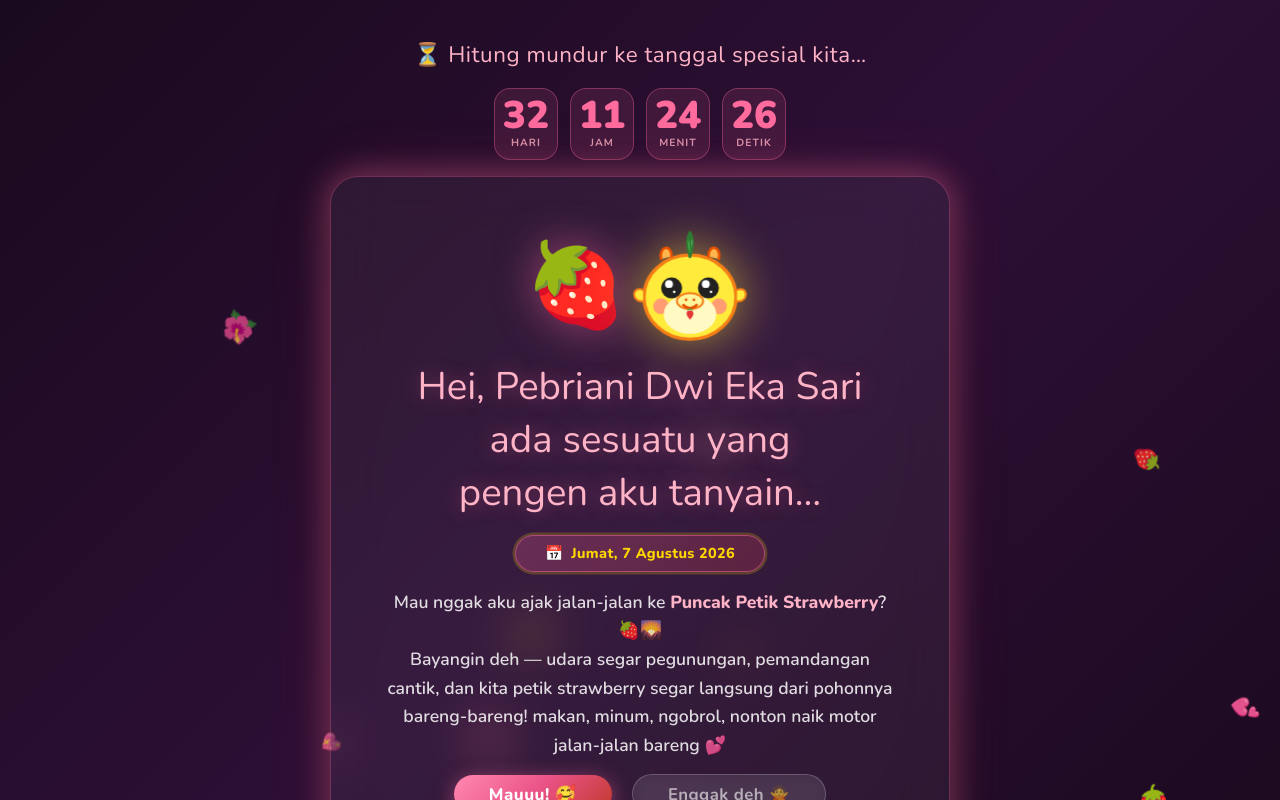
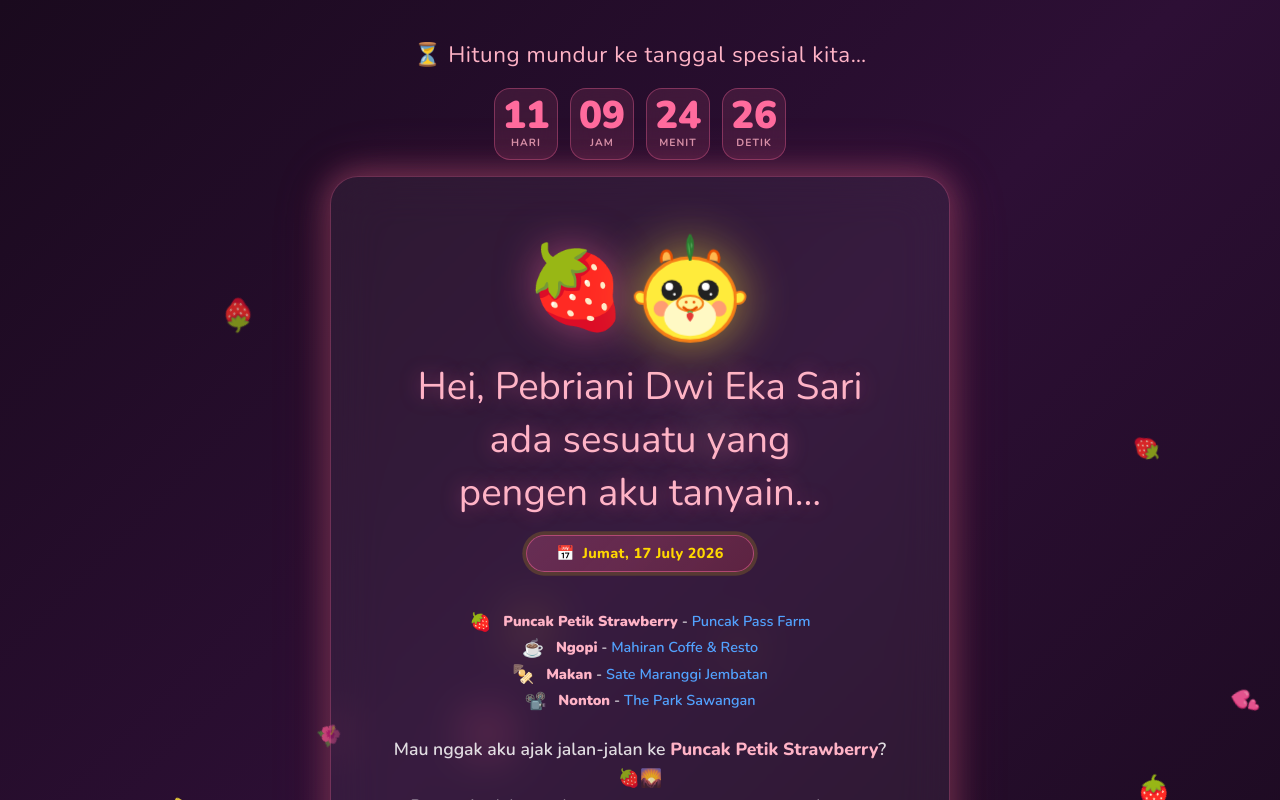
Before and after one commit to rizatsk/rollerblade, a React (Vite) app: page / in a window 1280 px wide. Shown: the top 800 px of the page. Built offline with nearby package versions, Linux system fonts and the light colour scheme; no server answers.

Commit message:
7 - update used rundown

```diff
--- a/src/App.jsx
+++ b/src/App.jsx
@@ -186,10 +186,40 @@ export default function App() {
                 }}
               >
                 <span>📅</span>
-                <span>Jumat, 7 Agustus 2026</span>
+                <span>Jumat, 17 July 2026</span>
               </div>
 
               {/* Description */}
+              <div style={{ margin: "1.3rem 0" }}>
+                <div className="flex gap-3 items-center justify-center">
+                  <span className="text-[1.1rem] mt-0.5">🍓</span>
+                  <p className="text-[0.9rem] leading-relaxed font-semibold" style={{ color: 'rgba(255,255,255,0.85)' }}>
+                    <strong style={{ color: '#ffb3c6', }}>Puncak Petik Strawberry</strong>
+                    {' '}- <a href="https://maps.app.goo.gl/u4bx83FgS1Bu8w5W6" target="_blank" rel="noopener noreferrer" className="text-blue-400 hover:underline">Puncak Pass Farm</a>
+                  </p>
+                </div>
+                <div className="flex gap-3 items-center justify-center">
+                  <span className="text-[1.1rem] mt-0.5">☕</span>
+                  <p className="text-[0.9rem] leading-relaxed font-semibold" style={{ color: 'rgba(255,255,255,0.85)' }}>
+                    <strong style={{ color: '#ffb3c6', }}>Ngopi</strong>
+                    {' '}- <a href="https://maps.app.goo.gl/1SxQBsqpLjHZ5bKi6" target="_blank" rel="noopener noreferrer" className="text-blue-400 hover:underline">Mahiran Coffe & Resto</a>
+                  </p>
+                </div>
+                <div className="flex gap-3 items-center justify-center">
+                  <span className="text-[1.1rem] mt-0.5">🍢</span>
+                  <p className="text-[0.9rem] leading-relaxed font-semibold" style={{ color: 'rgba(255,255,255,0.85)' }}>
+                    <strong style={{ color: '#ffb3c6', }}>Makan</strong>
+                    {' '}- <a href="https://maps.app.goo.gl/PyK3x1PTFgRj9x2s8" target="_blank" rel="noopener noreferrer" className="text-blue-400 hover:underline">Sate Maranggi Jembatan</a>
+                  </p>
+                </div>
+                <div className="flex gap-3 items-center justify-center">
+                  <span className="text-[1.1rem] mt-0.5">📽️</span>
+                  <p className="text-[0.9rem] leading-relaxed font-semibold" style={{ color: 'rgba(255,255,255,0.85)' }}>
+                    <strong style={{ color: '#ffb3c6', }}>Nonton</strong>
+                    {' '}- <a href="https://maps.app.goo.gl/dYbde5qFxpknBrhj6" target="_blank" rel="noopener noreferrer" className="text-blue-400 hover:underline">The Park Sawangan</a>
+                  </p>
+                </div>
+              </div>
               <p
                 className="leading-relaxed mb-8 font-semibold"
                 style={{
--- a/src/components/Countdown.jsx
+++ b/src/components/Countdown.jsx
@@ -1,6 +1,6 @@
 import { useState, useEffect } from 'react'
 
-const TARGET_DATE = new Date('2026-08-07T08:00:00+07:00')
+const TARGET_DATE = new Date('2026-07-17T06:00:00+07:00')
 
 function pad(n) {
   return String(n).padStart(2, '0')
--- a/src/components/FloatingParticles.jsx
+++ b/src/components/FloatingParticles.jsx
@@ -1,6 +1,6 @@
 import { useEffect, useRef } from 'react'
 
-const EMOJIS = ['🍓', '🌸', '💕', '🍃', '✨', '💖', '🌺', '🍓', '💫', '🌷']
+const EMOJIS = ['🍓', '🌸', '💕', '🍃', '✨', '💖', '🌺', '🍓', '💫', '🌷', '🛵', '🐧']
 
 export default function FloatingParticles() {
   const containerRef = useRef(null)
--- a/src/components/YesNoButtons.jsx
+++ b/src/components/YesNoButtons.jsx
@@ -121,7 +121,7 @@ export default function YesNoButtons({ onYes }) {
       </div>
 
       {/* Hint */}
-      <p className="mt-5 text-[0.82rem] italic text-center" style={{ color: 'white' }}>
+      <p className="text-[0.82rem] italic text-center" style={{ color: 'white', marginTop: '0.7rem' }}>
         {noCount === 0
           ? 'Klik tombol di atas ya! 💕'
           : noCount < 3
```
